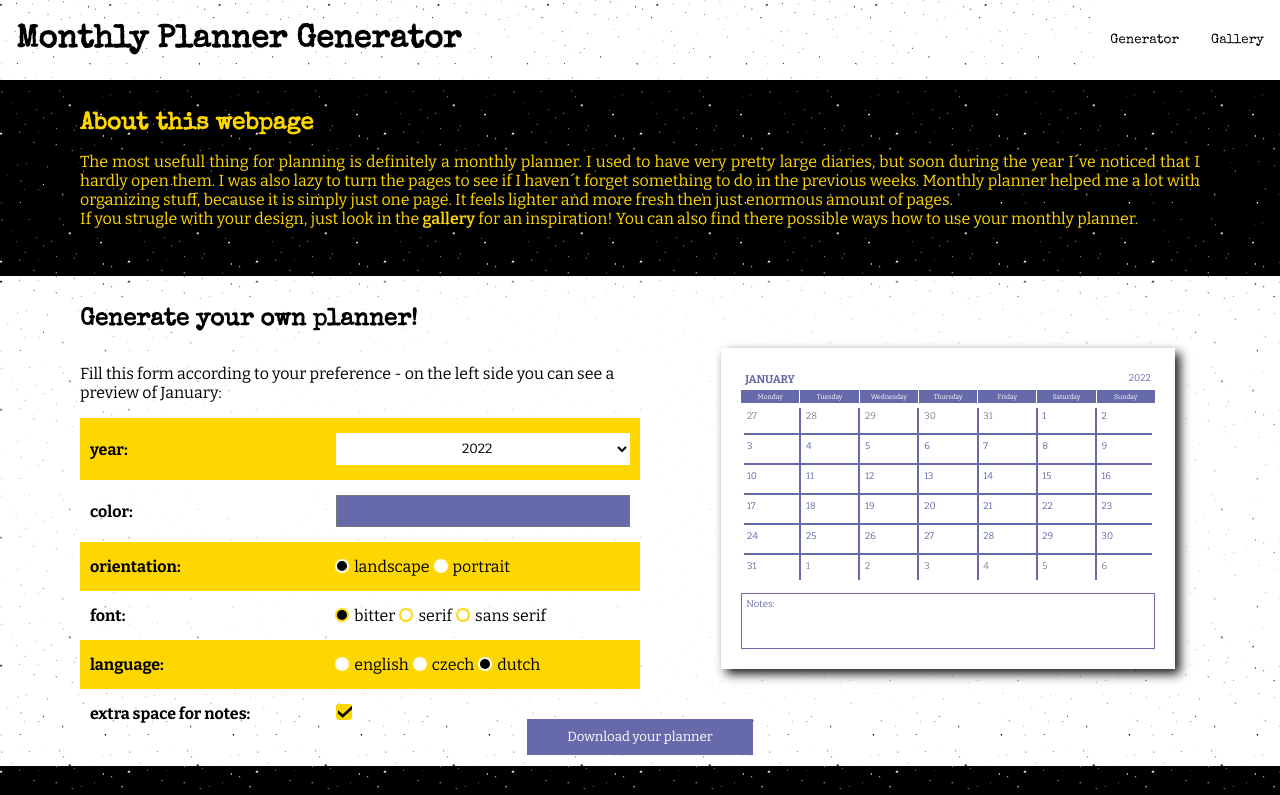
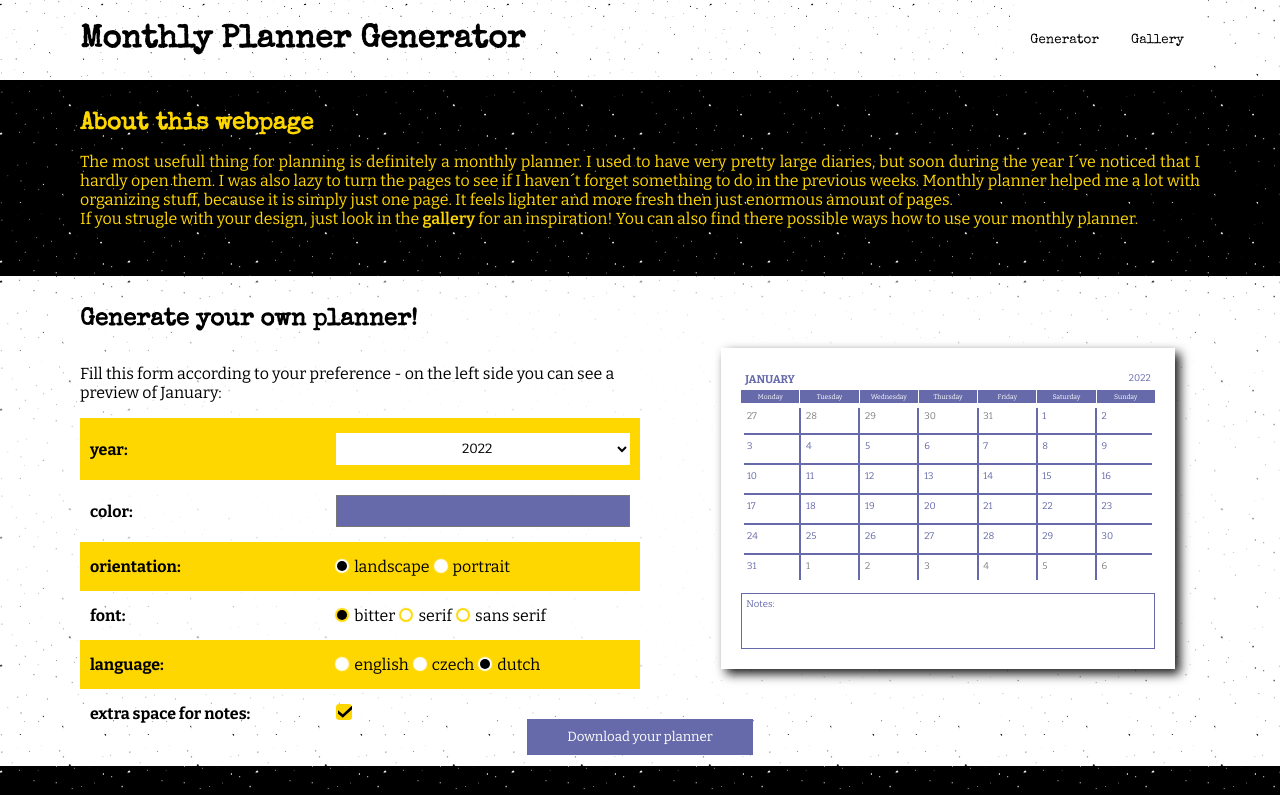
Before and after one commit to havoriskova/monthly-planner-react-app, a React (Create React App) app: page / in a window 1280 px wide. Shown: the top 795 px of the page. Built offline with nearby package versions, Linux system fonts and the light colour scheme.

Commit message:
update
- changed padding on header (I know, it is bit of overkill, but this approach would be handy if the background would be more complicated AND you want to have invisible background)
- fix active-nav with width for phones

```diff
--- a/src/Header.css
+++ b/src/Header.css
@@ -39,6 +39,24 @@ header.Header {
   display: flex;
 }
 
+.Header nav li:last-child {
+  padding-right: 5rem;
+}
+
+.Header nav li:last-child:after {
+  position: absolute;
+  content: "";
+  right: 0;
+  width: 5rem;
+  top: 0;
+  height: 100%;
+    background-image: var(--pattern-white);
+      background-size: var(--pattern-size);
+      background-attachment: fixed;
+      background-repeat: repeat;
+
+}
+
 .Header nav li button,
 .Header h1 {
   text-decoration: none;
@@ -53,10 +71,8 @@ header.Header {
   cursor: pointer;
 }
 
-.Header h1 button {
-  background-color: transparent;
-  color: gold;
-  text-shadow: 2px 2px 2px black, 0px 0px 2px black;
+.Header h1 {
+padding-left: 5rem;
 }
 
 .Header nav li button:hover {
@@ -64,6 +80,23 @@ header.Header {
   color: white;
   cursor: pointer;
 }
+
+
+@media (max-width: 1200px) {
+  .Header h1 {
+    padding-left: 1rem;
+  }
+
+  .Header ul li:last-child {
+    padding-right: 1rem;
+  }
+
+  .Header ul li:last-child:after {
+    width: 1rem;
+  }
+}
+
+
 
 @media (max-width: 900px) {
   header.Header {
@@ -73,6 +106,7 @@ header.Header {
   .Header h1 {
     font-size: 1.3rem;
   }
+
 
   .Header .menu-icon {
     display: block;
@@ -120,11 +154,20 @@ header.Header {
     border-radius: 4px;
   }
 
+
   .Header nav ul {
     display: none;
     flex-direction: column;
     width: 100%;
   }
+
+    .Header ul li:last-child {
+      padding-right: 0rem;
+    }
+
+    .Header ul li:last-child:after {
+      width: 0rem;
+    }
 
   .Header .active-nav {
     display: block;
--- a/src/Header.js
+++ b/src/Header.js
@@ -15,10 +15,13 @@ function respNav () {
 
 }
 
+
 function scrollFun (e) {
 let idName = e.target.attributes[0].value;
 let element = document.getElementById(idName);
 element.scrollIntoView({behavior: "smooth"});
+setActiveNav(null);
+setActiveIcon(null);
 }
 
 
--- a/src/Main.css
+++ b/src/Main.css
@@ -216,7 +216,7 @@ input[type="radio"]:nth-of-type(3) {
 .Main #submit-button {
   position: relative;
   z-index: 5;
-  background-color: #666aaa; /**/
+  background-color: var(--color-for-preview); /**/
   color: white;
   /* bottom: 40px;
   left: 50%;
```
